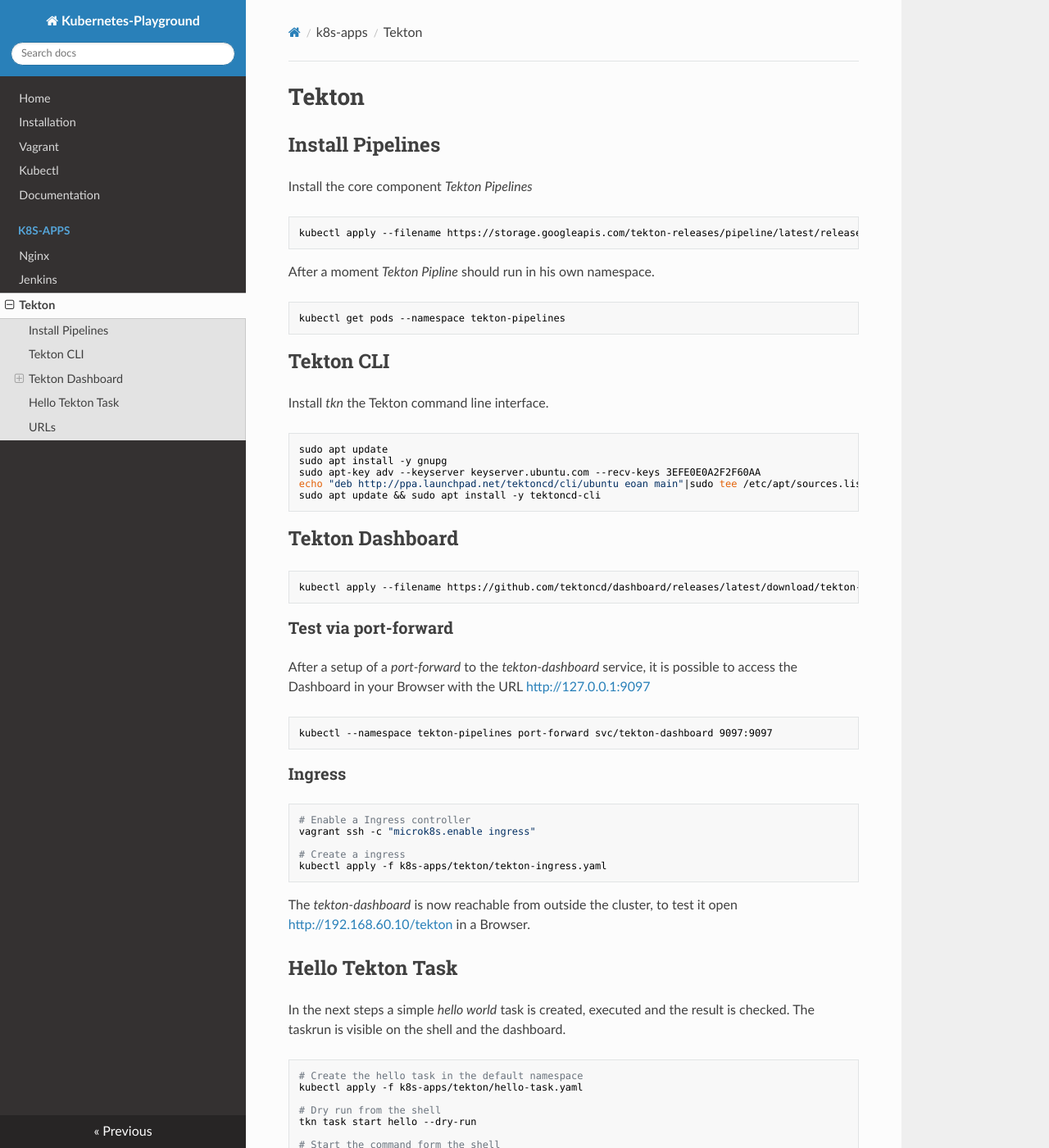
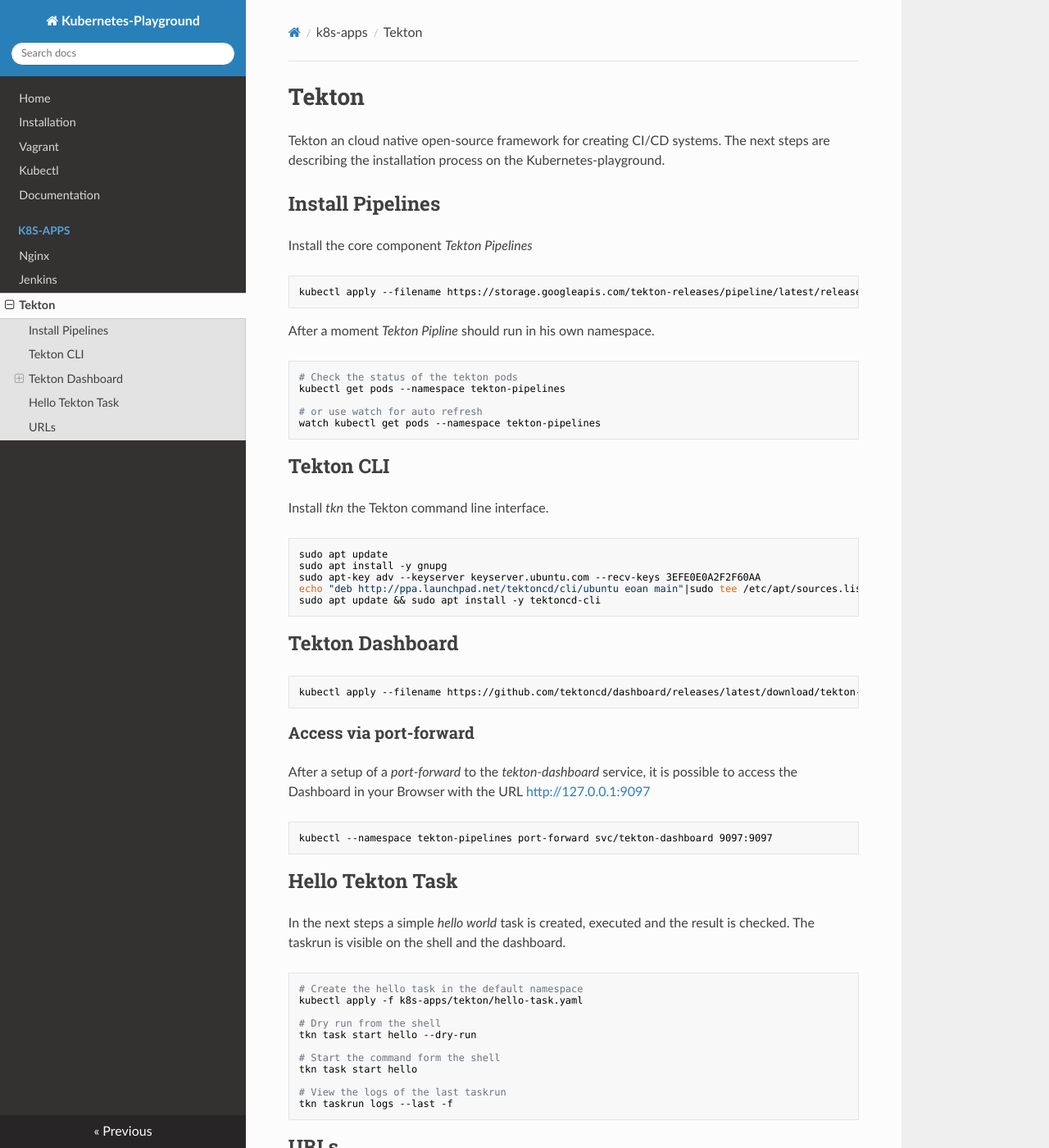
Before and after one commit to zonedbit/kubernetes-playground, an MkDocs documentation site: the page built from docs/k8s-apps/tekton.md, in a window 1280 px wide and 1400 px high. Shown: the whole window at 82% size. Built offline with MkDocs 1.6.1, drawn with Linux system fonts in a browser that asks for light colours; nearby versions of some CDN libraries.

Commit message:
feature/tekton

````diff
--- a/docs/k8s-apps/tekton.md
+++ b/docs/k8s-apps/tekton.md
@@ -1,4 +1,7 @@
 # Tekton
+
+Tekton an cloud native open-source framework for creating CI/CD systems. The next steps
+are describing the installation process on the Kubernetes-playground.
 
 ## Install Pipelines
 
@@ -11,7 +14,11 @@
 After a moment *Tekton Pipline* should run in his own namespace.
 
 ``` bash
+# Check the status of the tekton pods
 kubectl get pods --namespace tekton-pipelines
+
+# or use watch for auto refresh
+watch kubectl get pods --namespace tekton-pipelines
 ```
 
 ## Tekton CLI
@@ -32,7 +39,7 @@
 kubectl apply --filename https://github.com/tektoncd/dashboard/releases/latest/download/tekton-dashboard-release.yaml
 ```
 
-### Test via port-forward
+### Access via port-forward
 
 After a setup of a *port-forward* to the *tekton-dashboard* service, it is possible to
 access the Dashboard in your Browser with the URL <http://127.0.0.1:9097>
@@ -40,19 +47,6 @@
 ``` bash
 kubectl --namespace tekton-pipelines port-forward svc/tekton-dashboard 9097:9097
 ```
-
-### Ingress
-
-```bash
-# Enable a Ingress controller
-vagrant ssh -c "microk8s.enable ingress"
-
-# Create a ingress
-kubectl apply -f k8s-apps/tekton/tekton-ingress.yaml
-```
-
-The *tekton-dashboard* is now reachable from outside the cluster, to test it open <http://192.168.60.10/tekton> in
-a Browser.
 
 ## Hello Tekton Task
 
````
